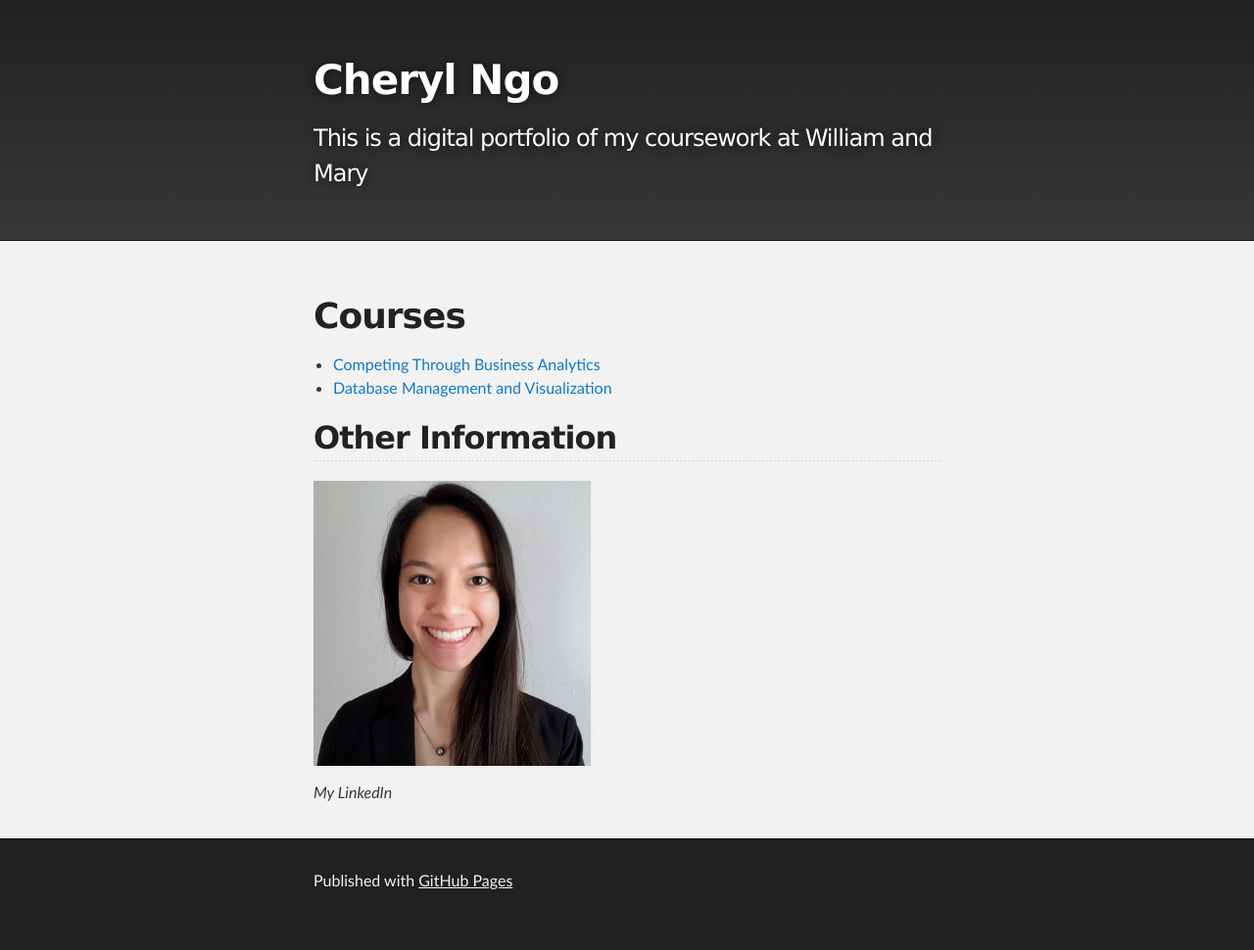
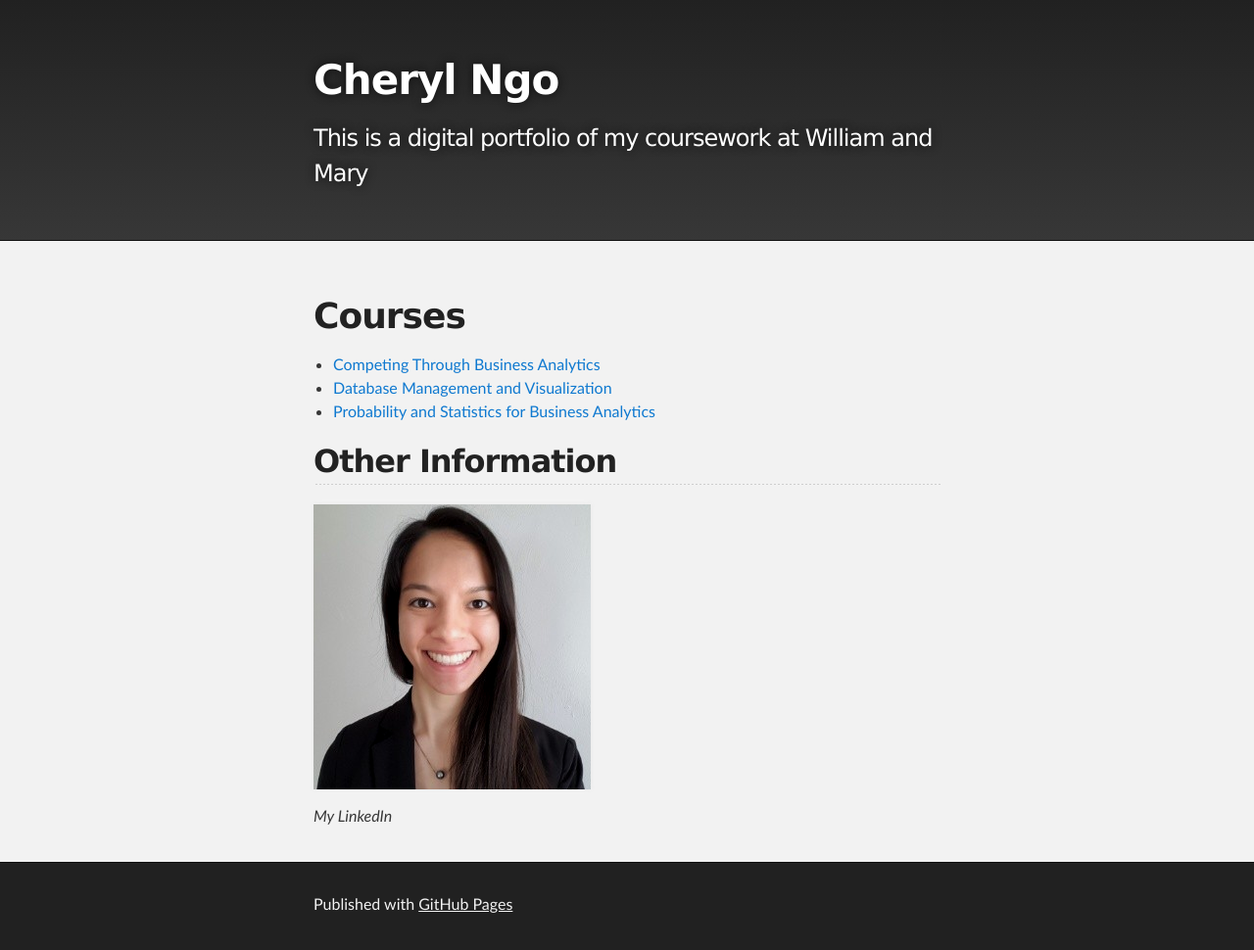
Before and after one commit to Cherylngo/cherylngo.github.io, a Jekyll site: the page built from index.md, in a window 1280 px wide. Shown: the whole page at 98% size. Built offline with Jekyll 4.4.1, drawn with Linux system fonts in a browser that asks for light colours; our own code applies the rules of GitHub Pages for plain Markdown files; before the commit the page ends 946 px from its top, so only the background shows below that.

Commit message:
Update index.md

```diff
--- a/index.md
+++ b/index.md
@@ -4,6 +4,7 @@
 # Courses
 - [Competing Through Business Analytics](/CTBA/index.md)
 - [Database Management and Visualization](/DBMV/index.md)
+- [Probability and Statistics for Business Analytics](/PSBA/index.md)
 
 ## Other Information
 
```
